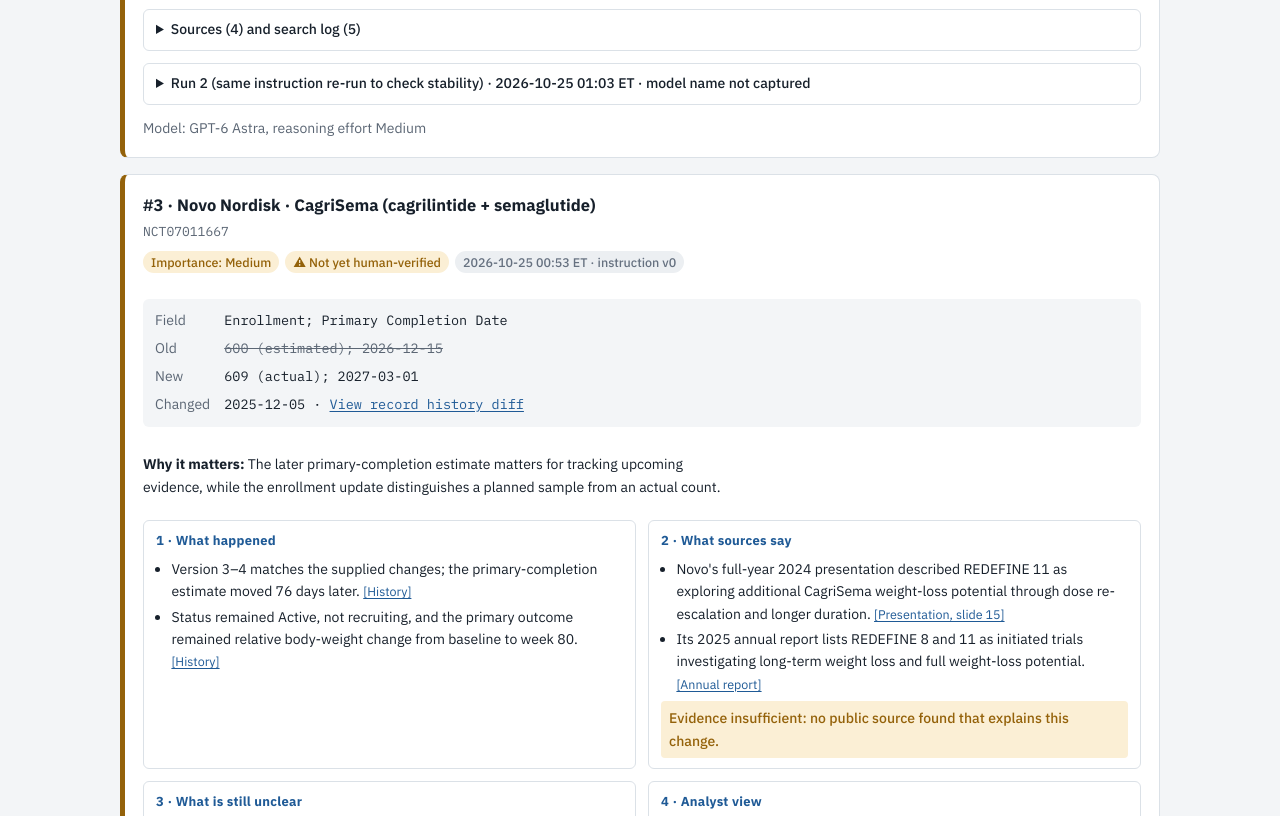
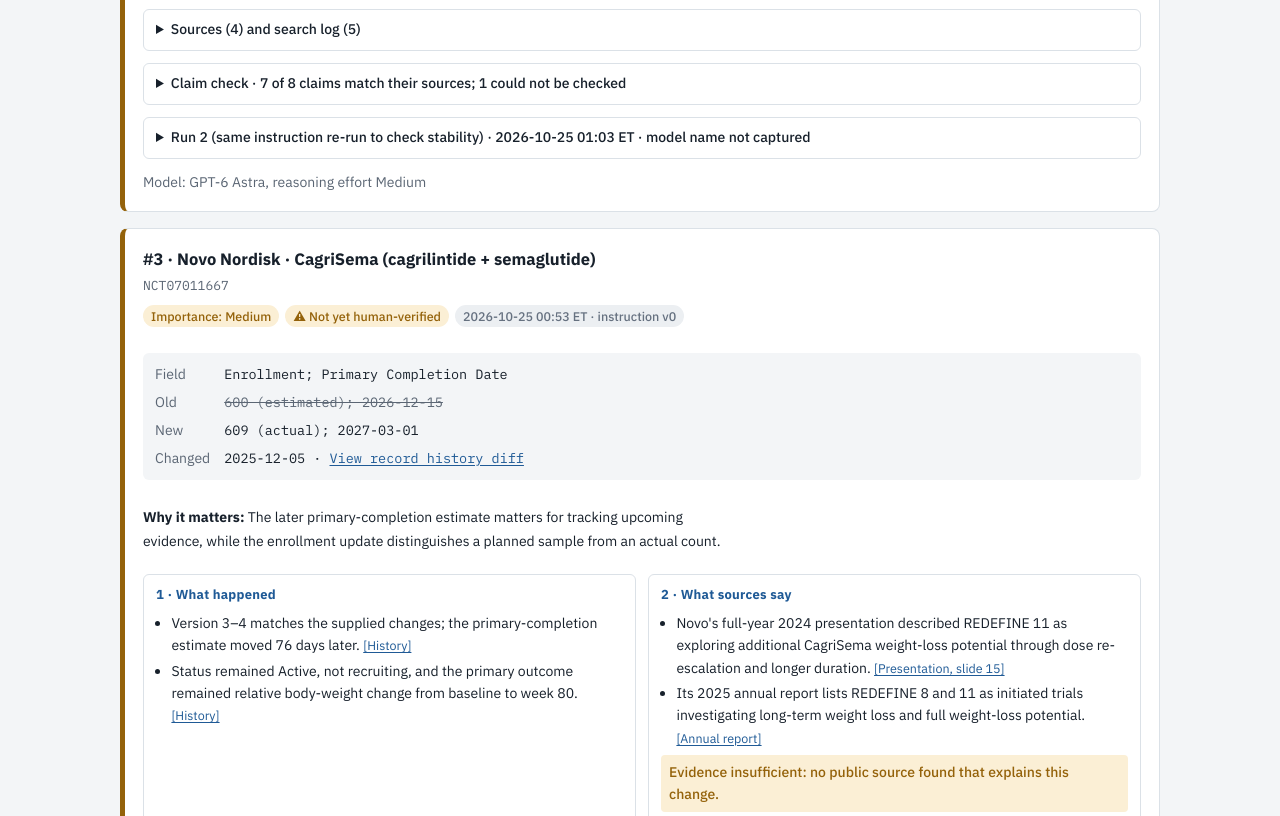
Before and after one commit to EmmaZhao422/trial-watch, a plain HTML site: page index.html in a window 1280 px wide. Shown: the part 3239-4055 px from the top of the page. Drawn offline with Linux system fonts and the light colour scheme.

Commit message:
Site: show the claim check table under each checked brief
Co-Authored-By: Claude Fable 5.2 <noreply@anthropic.com>
Claude-Session: https://claude.ai/code/session_01N561SCAyz2Lz2eJq66ve2N

```diff
--- a/index.html
+++ b/index.html
@@ -238,7 +238,7 @@ footer{max-width:1080px;margin:0 auto;padding:18px 20px 40px;border-top:1px soli
       <h3 style="margin-bottom:8px">Review status and next steps</h3>
       <ul>
         <li><span class="pill warn">In progress</span> Check every Agent claim (correct / wrong / no source)</li>
-        <li><span class="pill acc">AI pre-check</span> Brief #2, run 1: 7 of 8 claims matched their sources; 1 source could not be opened. This is not the human review.</li>
+        <li><span class="pill acc">AI pre-check</span> Brief #2, run 1: 7 of 8 claims matched their sources; 1 source could not be opened. Brief #3: 4 of 6 matched, 2 could not be confirmed, and the Agent missed one date change in the same record version. Details are under each brief. This is not the human review.</li>
         <li><span class="pill todo">To do</span> Hand-write the brief for change #1 as a human baseline</li>
         <li><span class="pill todo">To do</span> Revise the instruction to v1 based on the issues found, re-run and compare</li>
         <li><span class="pill todo">Later</span> Scale to 15–20 real changes, with separate development and test cases</li>
@@ -296,6 +296,15 @@ function renderRun(r){
   </div></details>`;
 }
 
+const CHECK = {match:["Matches source","ok"], unchecked:["Could not check","todo"], missed:["Missed by the Agent","warn"], wrong:["Wrong","hi"]};
+function renderCheck(k){
+  if (!k) return "";
+  return `<details><summary>Claim check · ${esc(k.summary)}</summary><div class="dbody"><p class="sub">${esc(k.label)}. This is not the human review.</p>
+    <table><thead><tr><th>Claim in the brief</th><th>Result</th><th>Checked against</th></tr></thead><tbody>
+    ${k.items.map(i => { const v = CHECK[i.result] || [i.result, "todo"]; return `<tr><td>${esc(i.claim)}</td><td><span class="pill ${v[1]}">${esc(v[0])}</span></td><td>${esc(i.note)}</td></tr>`; }).join("")}
+    </tbody></table></div></details>`;
+}
+
 function renderCard(c){
   const delta = `<dl class="delta"><dt>Field</dt><dd>${esc(c.field)}</dd><dt>Old</dt><dd class="old">${esc(c.old)}</dd><dt>New</dt><dd>${esc(c.new)}</dd><dt>Changed</dt><dd>${esc(c.change_date)} · <a href="${esc(c.history_url)}" target="_blank" rel="noopener">View record history diff</a></dd></dl>`;
   const head = pills => `<div class="card-head"><div class="card-title"><span class="t">#${c.no} · ${esc(c.sponsor)} · ${esc(c.drug)}</span><span class="m">${esc(c.nct)}</span></div><div class="pills">${pills}</div></div>`;
@@ -307,7 +316,7 @@ function renderCard(c){
   const ver = c.verification === "verified" ? `<span class="pill ok">✓ Human-verified</span>` : `<span class="pill warn">⚠ Not yet human-verified</span>`;
   const pills = `<span class="pill ${sevCls}">Importance: ${esc(r.importance)}</span>${ver}<span class="pill todo">${esc(r.run_at)} · instruction ${esc(r.instruction)}</span>`;
   const more = c.runs.slice(1).map(x => `<details><summary>${esc(x.label)} · ${esc(x.run_at)} · ${esc(x.model)}</summary><div class="dbody"><p><b>Importance:</b> ${esc(x.importance)} · ${esc(x.importance_note)}</p>${renderRun(x)}</div></details>`).join("");
-  return `<article class="card sev-${esc(r.importance)}" id="brief-${c.no}">${head(pills)}${delta}<p style="font-size:14px"><b>Why it matters:</b> ${esc(r.importance_note)}</p>${renderRun(r)}${more}<p class="sub" style="margin:0">Model: ${esc(r.model)}</p></article>`;
+  return `<article class="card sev-${esc(r.importance)}" id="brief-${c.no}">${head(pills)}${delta}<p style="font-size:14px"><b>Why it matters:</b> ${esc(r.importance_note)}</p>${renderRun(r)}${renderCheck(c.claim_check)}${more}<p class="sub" style="margin:0">Model: ${esc(r.model)}</p></article>`;
 }
 
 function renderWatchlist(w){
```
